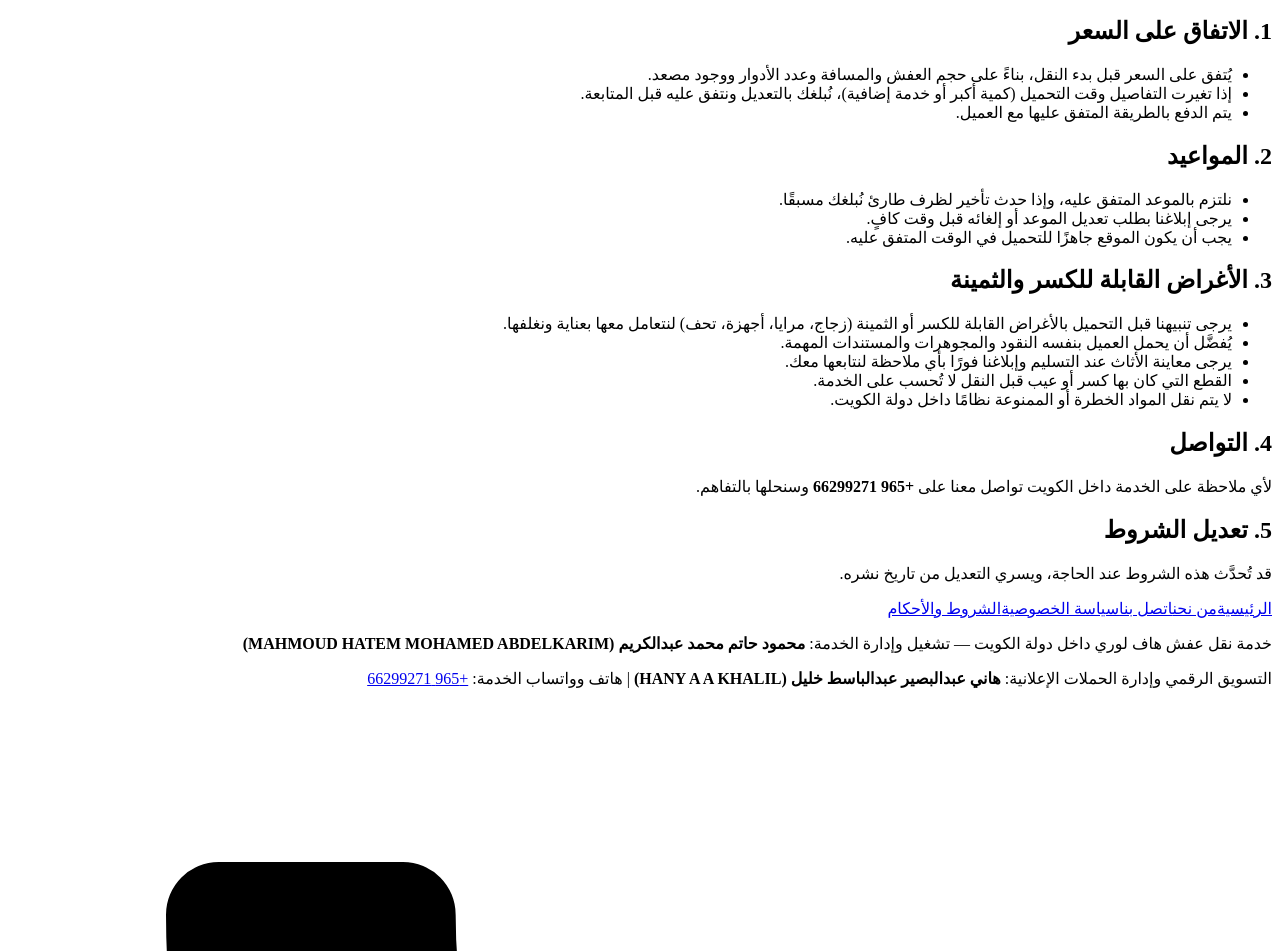
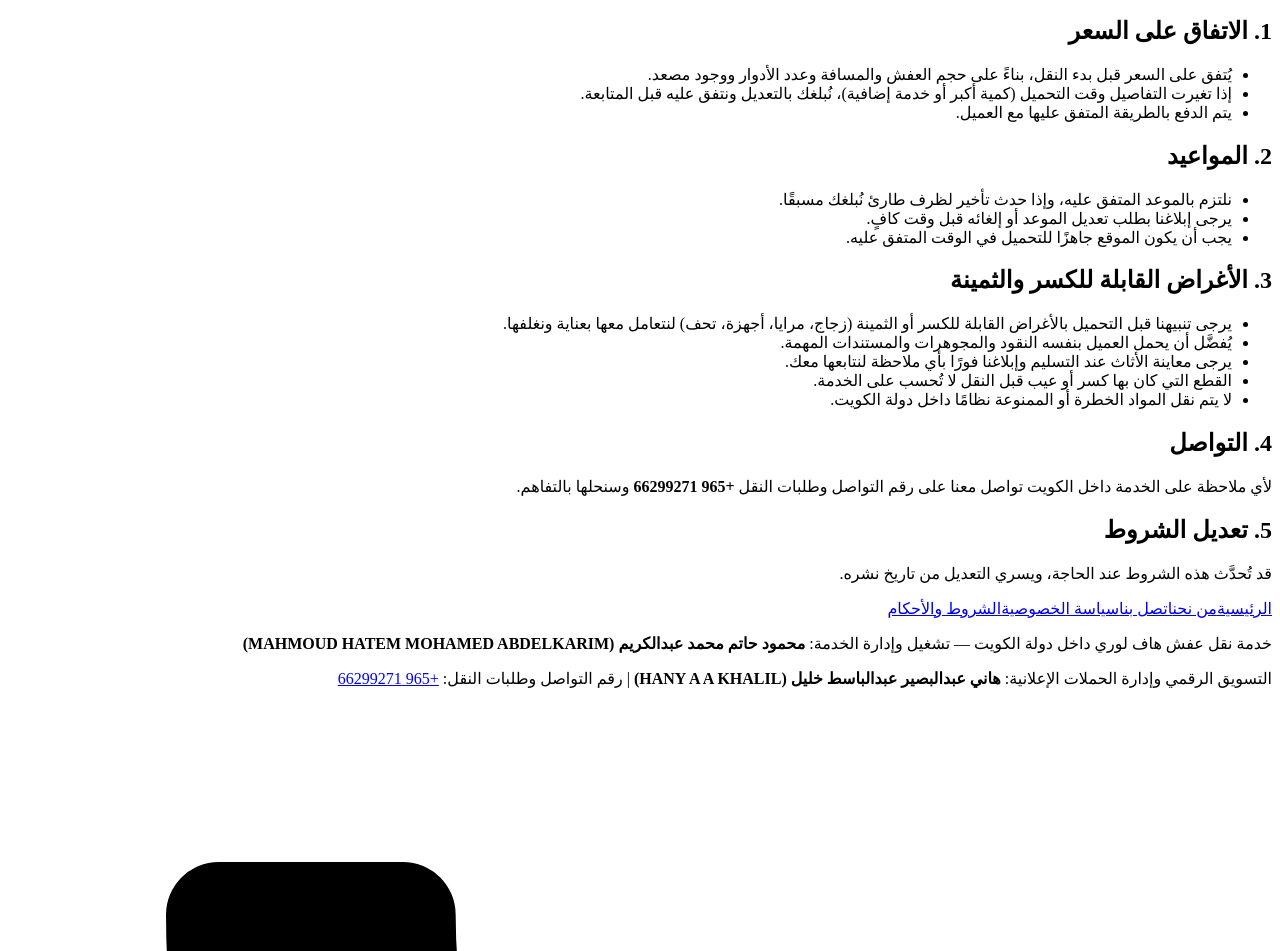
Before and after one commit to hanykhalil9003-dotcom/naqlkw, a plain HTML site: page terms.html in a window 1280 px wide. Shown: the part 149-1100 px from the top of the page. Drawn offline with Linux system fonts and the light colour scheme.

Commit message:
Update terms.html

```diff
--- a/terms.html
+++ b/terms.html
@@ -35,14 +35,14 @@
 <li>لا يتم نقل المواد الخطرة أو الممنوعة نظامًا داخل دولة الكويت.</li>
 </ul>
 <h2>4. التواصل</h2>
-<p>لأي ملاحظة على الخدمة داخل الكويت تواصل معنا على <strong>+965 66299271</strong> وسنحلها بالتفاهم.</p>
+<p>لأي ملاحظة على الخدمة داخل الكويت تواصل معنا على رقم التواصل وطلبات النقل <strong>+965 66299271</strong> وسنحلها بالتفاهم.</p>
 <h2>5. تعديل الشروط</h2>
 <p>قد تُحدَّث هذه الشروط عند الحاجة، ويسري التعديل من تاريخ نشره.</p>
 </div></main>
 <footer><div class="wrap">
 <nav class="flinks" aria-label="روابط الموقع"><a href="index.html">الرئيسية</a><a href="about.html">من نحن</a><a href="contact.html">اتصل بنا</a><a href="privacy.html">سياسة الخصوصية</a><a href="terms.html">الشروط والأحكام</a></nav>
 <p>خدمة نقل عفش هاف لوري داخل دولة الكويت — تشغيل وإدارة الخدمة: <strong>محمود حاتم محمد عبدالكريم (MAHMOUD HATEM MOHAMED ABDELKARIM)</strong></p>
-<p>التسويق الرقمي وإدارة الحملات الإعلانية: <strong>هاني عبدالبصير عبدالباسط خليل (HANY A A KHALIL)</strong> | هاتف وواتساب الخدمة: <a class="tel" href="tel:+96566299271">+965 66299271</a></p></div></footer>
+<p>التسويق الرقمي وإدارة الحملات الإعلانية: <strong>هاني عبدالبصير عبدالباسط خليل (HANY A A KHALIL)</strong> | رقم التواصل وطلبات النقل: <a class="tel" href="tel:+96566299271">+965 66299271</a></p></div></footer>
 <a class="float float-call" href="tel:+96566299271" aria-label="اتصل بنا" data-track="float_call"><svg viewBox="0 0 24 24" aria-hidden="true"><path d="M6.6 10.8a15.1 15.1 0 0 0 6.6 6.6l2.2-2.2a1 1 0 0 1 1-.25 11.4 11.4 0 0 0 3.6.57 1 1 0 0 1 1 1V20a1 1 0 0 1-1 1A17 17 0 0 1 3 4a1 1 0 0 1 1-1h3.5a1 1 0 0 1 1 1c0 1.25.2 2.45.57 3.6a1 1 0 0 1-.25 1z"/></svg></a>
 <a class="float float-wa" href="https://wa.me/96566299271" target="_blank" rel="noopener" aria-label="واتساب" data-track="float_whatsapp"><svg viewBox="0 0 24 24" aria-hidden="true"><path d="M12 2a10 10 0 0 0-8.6 15.1L2 22l5-1.3A10 10 0 1 0 12 2zm5.2 14.2c-.2.6-1.3 1.2-1.8 1.2-.5.1-1 .2-3.2-.7-2.700-1.100-4.400-3.800-4.600-4-.1-.2-1.100-1.400-1.100-2.700 0-1.300.7-1.900.9-2.200.2-.3.5-.3.700-.3h.5c.2 0 .4 0 .6.500.2.600.8 2 .9 2.200.1.100.1.300 0 .5-.1.200-.2.300-.3.500l-.4.500c-.1.100-.3.300-.1.600.2.300.7 1.200 1.500 1.900 1 .9 1.800 1.200 2.100 1.300.3.100.5.100.6-.1.200-.2.700-.8.900-1.100.2-.3.400-.2.600-.1l2 .9c.3.100.5.200.5.300.1.100.1.600-.1 1.200z"/></svg></a>
 <script>document.addEventListener('click',function(e){var el=e.target.closest('[data-track]');if(!el||typeof gtag!=='function')return;var n=el.getAttribute('data-track');gtag('event','generate_lead',{method:n.indexOf('whatsapp')>-1?'whatsapp':'call',event_label:n});});</script>
```
